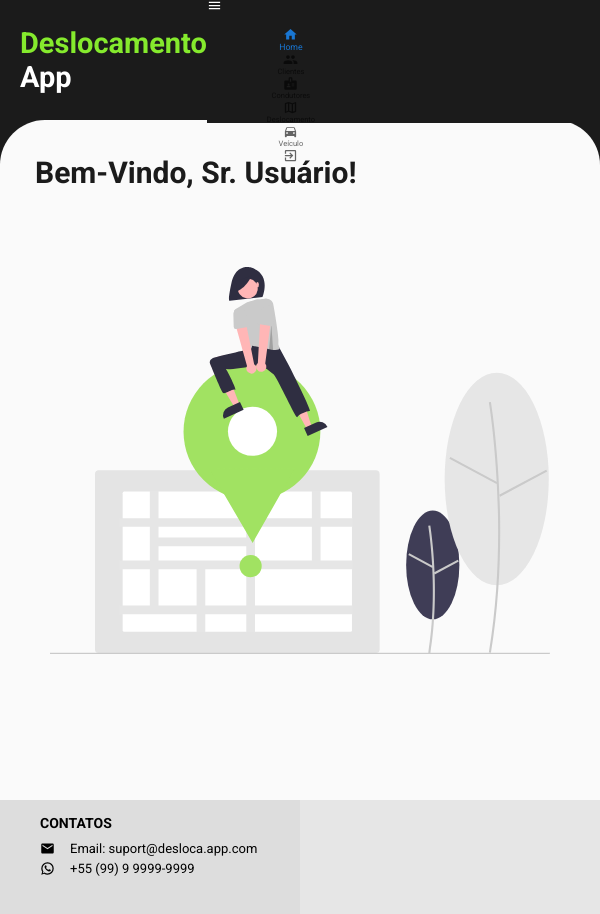
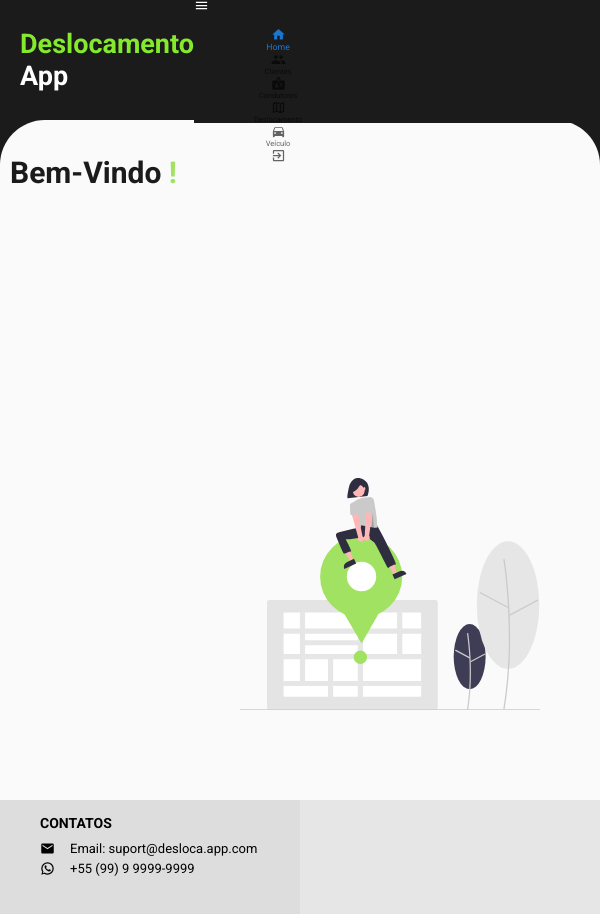
Before and after one commit to LucasOliveria/projeto-api-deslocamento, a Next.js app: page / in a window 600 px wide. Shown: the top 914 px of the page. Built offline with nearby package versions, Linux system fonts and the light colour scheme.

Commit message:
Melhorando responsividade

```diff
--- a/src/components/Header/styles.module.css
+++ b/src/components/Header/styles.module.css
@@ -16,7 +16,7 @@
   color: #85ea2d;
 }
 
-@media (max-width:915px) {
+@media (max-width:840px) {
   .header {
     flex-direction: column;
     justify-content: center;
@@ -29,10 +29,14 @@
   }
 }
 
-@media (max-width:720px) {
+@media (max-width:600px) {
   .header {
     justify-content: space-between;
     flex-direction: row;
     padding: 0 20px;
   }
+
+  .header h1 {
+    font-size: 27px;
+  }
 }
--- a/src/components/NavBar/styles.module.css
+++ b/src/components/NavBar/styles.module.css
@@ -11,7 +11,7 @@
   display: flex;
 }
 
-@media (max-width:720px) {
+@media (max-width:600px) {
 
   .close_icon_menu,
   .open_icon_menu {
--- a/src/pages/index.tsx
+++ b/src/pages/index.tsx
@@ -8,7 +8,7 @@ export default function Home() {
       <Header valueNav={0} />
       <main className={styles.main}>
         <div className={styles.welcome}>
-          <h1>Bem-Vindo, Sr. Usuário!</h1>
+          <h1>Bem-Vindo <span>!</span></h1>
         </div>
       </main>
       <Footer />
--- a/src/styles/Home.module.css
+++ b/src/styles/Home.module.css
@@ -59,11 +59,15 @@
    height: 100%;
    background-image: url("../assets/current_location.svg");
    background-repeat: no-repeat;
-  background-size: 650px;
+   background-size: 40%;
    background-position: center;
  }
 
-@media (max-width:870px) {
+ .welcome span {
+   color: #A1E262;
+ }
+
+ @media (max-width:840px) {
    .main {
      height: calc(100vh - 120px);
      margin-top: 12rem;
@@ -71,15 +75,8 @@
    }
 
    .welcome {
-    display: flex;
-    flex-direction: column;
-    padding: 35px 0 0 35px;
-    width: 100%;
-    height: 100%;
-    background-image: url("../assets/current_location.svg");
-    background-repeat: no-repeat;
-    background-size: 500px;
-    background-position: center;
+     padding: 35px 10px;
+     background-size: 300px;
    }
 
    .title_table,
@@ -89,3 +86,16 @@
    }
 
  }
+
+ @media (min-width:600px) and (max-width: 915px) {
+   .welcome {
+     background-size: 300px;
+     background-position: right 20% bottom 20%;
+   }
+
+   .title_table,
+   .welcome h1 {
+     font-size: 3rem;
+     color: #1b1b1b;
+   }
+ }
```
Also changed, not shown: public/logo.svg, src/assets/logo.svg (deleted). Lines whose indentation alone changed are shown as unchanged.
